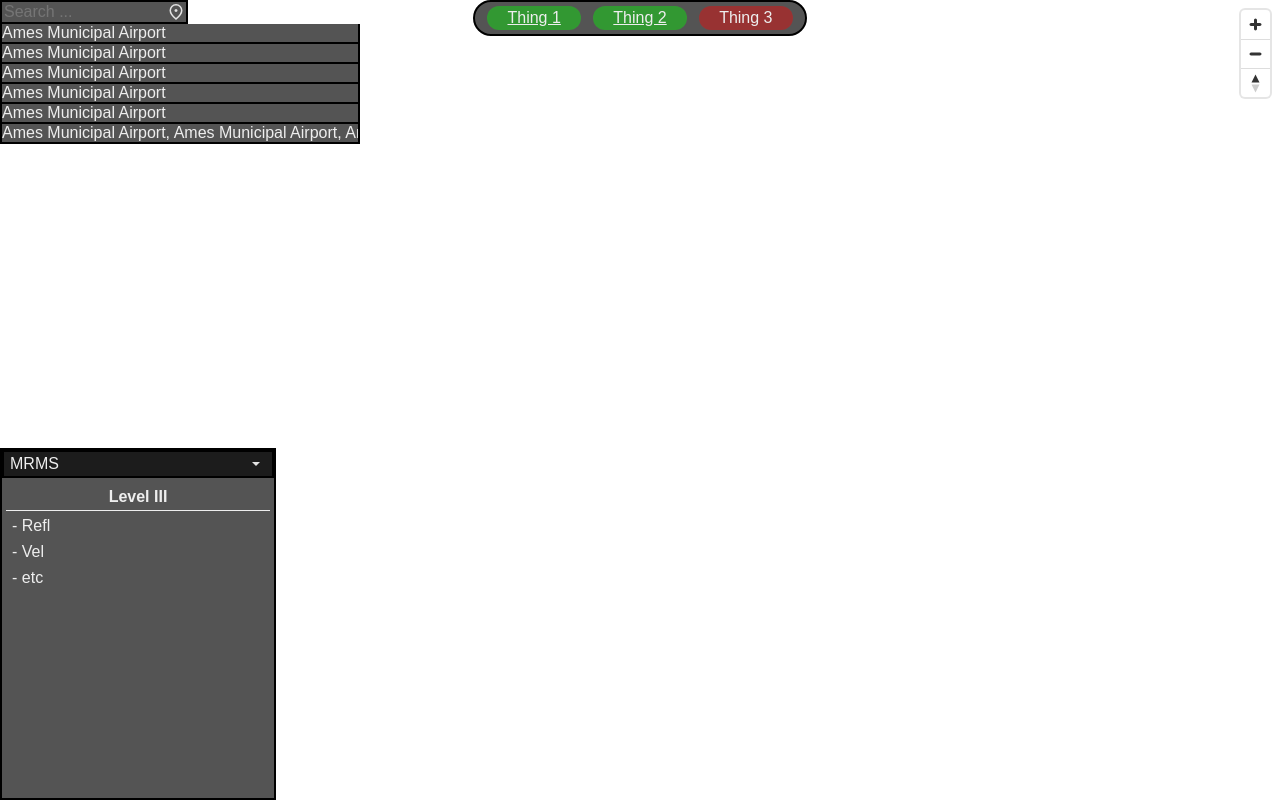
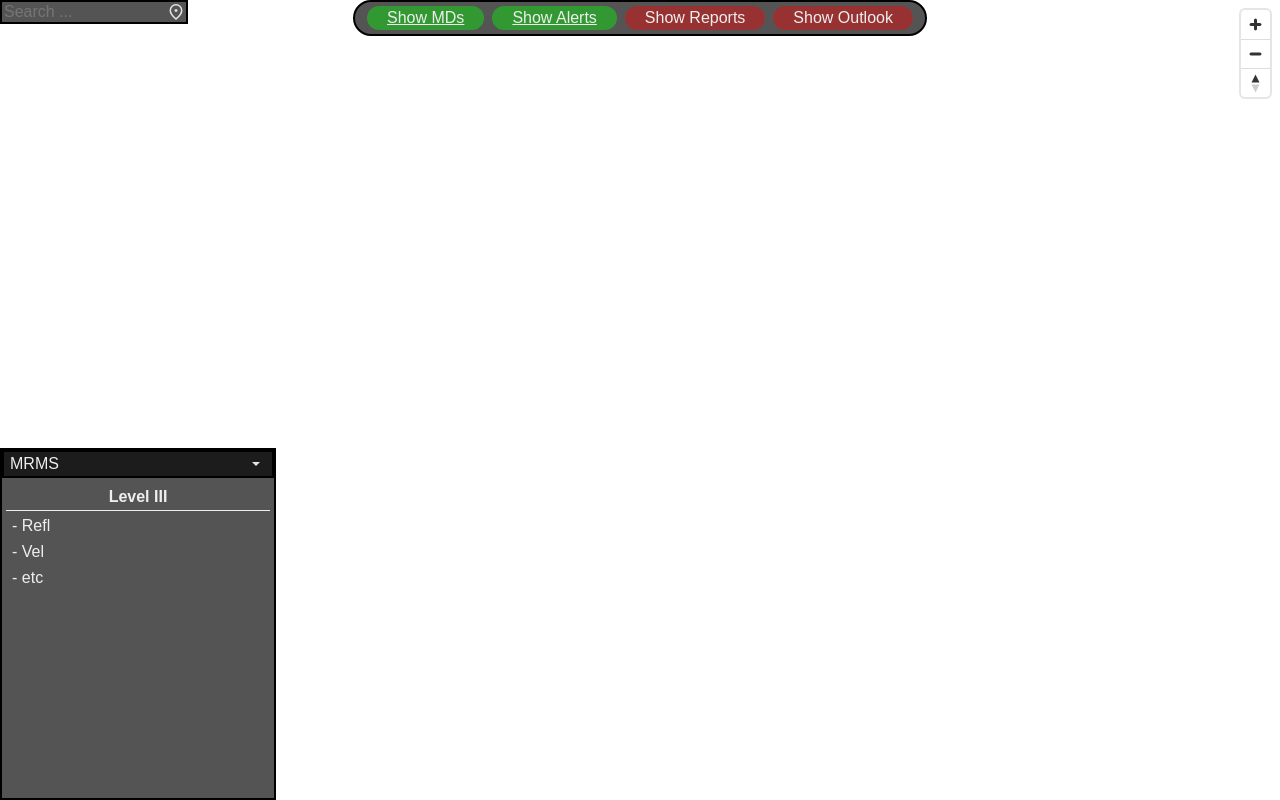
Before and after one commit to mbg206/core-radar, a website with bundled scripts: page public/index.html in a window 1280 px wide. Built offline with nearby package versions, Linux system fonts and the light colour scheme; files whose address does not match are found by name; a web font is replaced by a local one.

Commit message:
Added layer toggle style

```diff
--- a/public/index.html
+++ b/public/index.html
@@ -40,23 +40,12 @@
             <img src="assets/icons/location.svg">
         </div>
 
-        <div id="search-results">
-            <button class="result trans">Ames Municipal Airport</button>
-            <button class="result trans">Ames Municipal Airport</button>
-            <button class="result trans">Ames Municipal Airport</button>
-            <button class="result trans">Ames Municipal Airport</button>
-            <button class="result trans">Ames Municipal Airport</button>
-            <button class="result trans">Ames Municipal Airport, Ames Municipal Airport, Ames Municipal Airport</button>
-        </div>
+        <div id="search-results"></div>
     </div>
 
     <!-- quick layer selector -->
     <div id="toprow">
-        <div id="quick-controls" class="trans bubble">
-            <button class="bubble control enabled">Thing 1</button>
-            <button class="bubble control enabled">Thing 2</button>
-            <button class="bubble control disabled">Thing 3</button>
-        </div>
+        <div id="quick-controls" class="trans bubble"></div>
     </div>
 
     <script src="compiled/app.js" type="module"></script>
--- /dev/null
+++ b/src/ui/layers.ts
@@ -0,0 +1,19 @@
+const quickControlContainer = document.getElementById("quick-controls") as HTMLElement;
+
+function addQuickControl(text: string, toggled: boolean) {
+    const button = document.createElement("button");
+    button.textContent = text;
+    button.classList.add("bubble", "control");
+    if (toggled) {
+        button.classList.add("enabled");
+    }
+    button.addEventListener("click", () => button.classList.toggle("enabled"))
+
+    quickControlContainer.append(button);
+    return button;
+}
+
+addQuickControl("Show MDs", true);
+addQuickControl("Show Alerts", true);
+addQuickControl("Show Reports", false);
+addQuickControl("Show Outlook", false);
--- a/src/ui/ui.ts
+++ b/src/ui/ui.ts
@@ -1 +1,2 @@
+import "./layers";
 import "./search";
```
